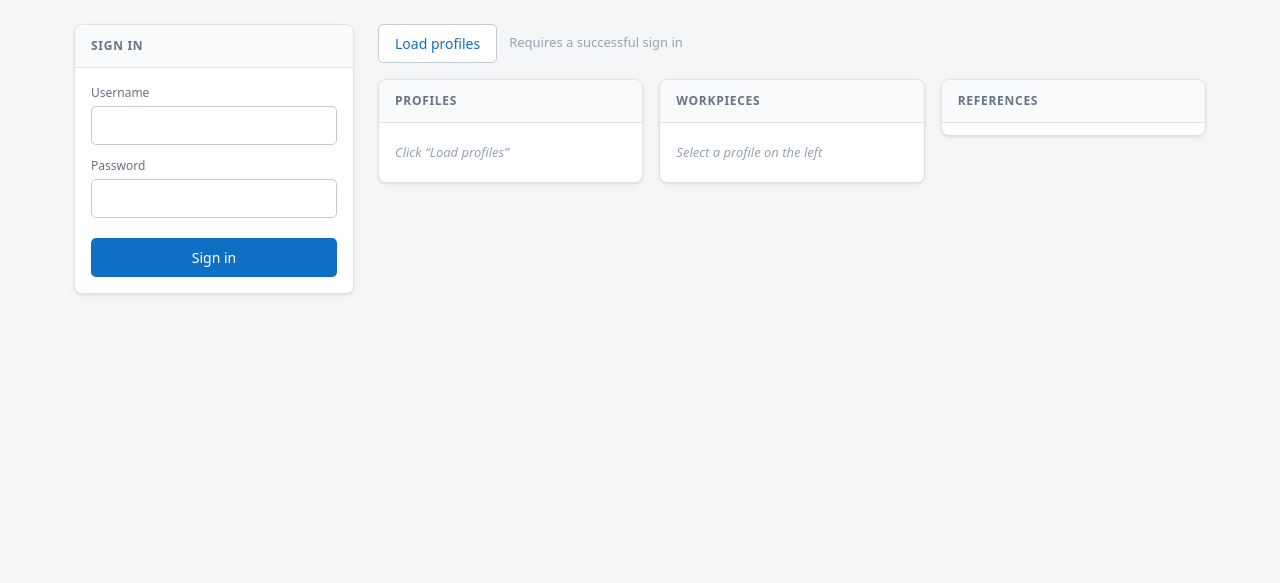
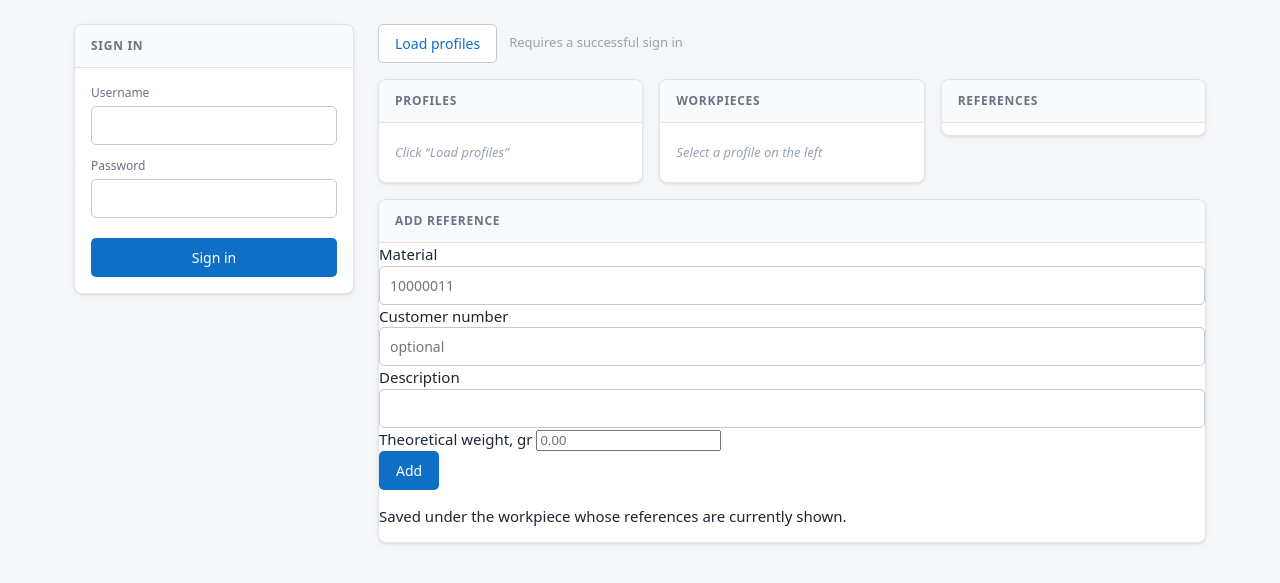
Before and after one commit to TihomirStanoev/WeightGeneticApp, a Django app: page / in a window 1280 px wide. Shown: the part 55-638 px from the top of the page. Run offline with Django 5.2, Linux system fonts and the light colour scheme.

Commit message:
Add reference form UI

```diff
--- a/templates/index.html
+++ b/templates/index.html
@@ -55,6 +55,39 @@
                 </ul>
             </div>
         </section>
+        <div class="card">
+            <h2>Add reference</h2>
+            <form method="post" id="reference-form">
+                <div class="field">
+                    <label for="reference-material">Material</label>
+                    <input type="text" id="reference-material" name="material"
+                           maxlength="8" placeholder="10000011" autocomplete="off">
+                </div>
+
+                <div class="field">
+                    <label for="reference-customer-number">Customer number</label>
+                    <input type="text" id="reference-customer-number" name="customer_number"
+                           maxlength="40" placeholder="optional" autocomplete="off">
+                </div>
+
+                <div class="field">
+                    <label for="reference-description">Description</label>
+                    <input type="text" id="reference-description" name="description"
+                           maxlength="40" autocomplete="off">
+                </div>
+
+                <div class="field">
+                    <label for="reference-theoretical-weight">Theoretical weight, gr</label>
+                    <input type="number" id="reference-theoretical-weight" name="theoretical_weight"
+                           step="0.01" min="0" placeholder="0.00" autocomplete="off">
+                </div>
+
+                <div class="field field-action">
+                    <input type="submit" value="Add">
+                </div>
+            </form>
+            <p class="form-hint">Saved under the workpiece whose references are currently shown.</p>
+        </div>
     </div>
 
 </main>
```
